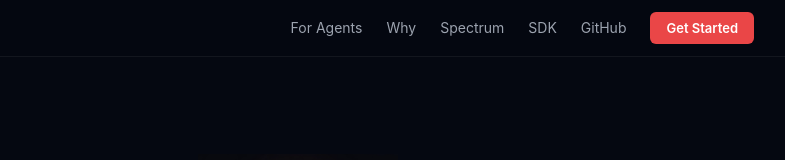
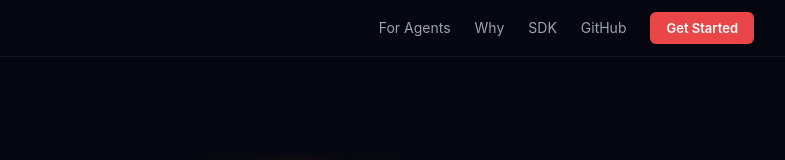
Before and after one commit to Rizk-Taker/clawm, a website: page index.html in a window 1280 px wide. Shown: the top 160 px of the page, without its empty margins (342-1127 px from the left). Drawn offline with Linux system fonts and the light colour scheme.

Commit message:
Remove spectrum link from header nav

```diff
--- a/index.html
+++ b/index.html
@@ -352,7 +352,6 @@
       <div class="nav-links">
         <a href="#for-agents">For Agents</a>
         <a href="#why">Why</a>
-        <a href="#spectrum">Spectrum</a>
         <a href="#for-orchestrators">SDK</a>
         <a href="https://github.com/nrizk/clawm">GitHub</a>
         <a href="#start" class="nav-btn">Get Started</a>
```
